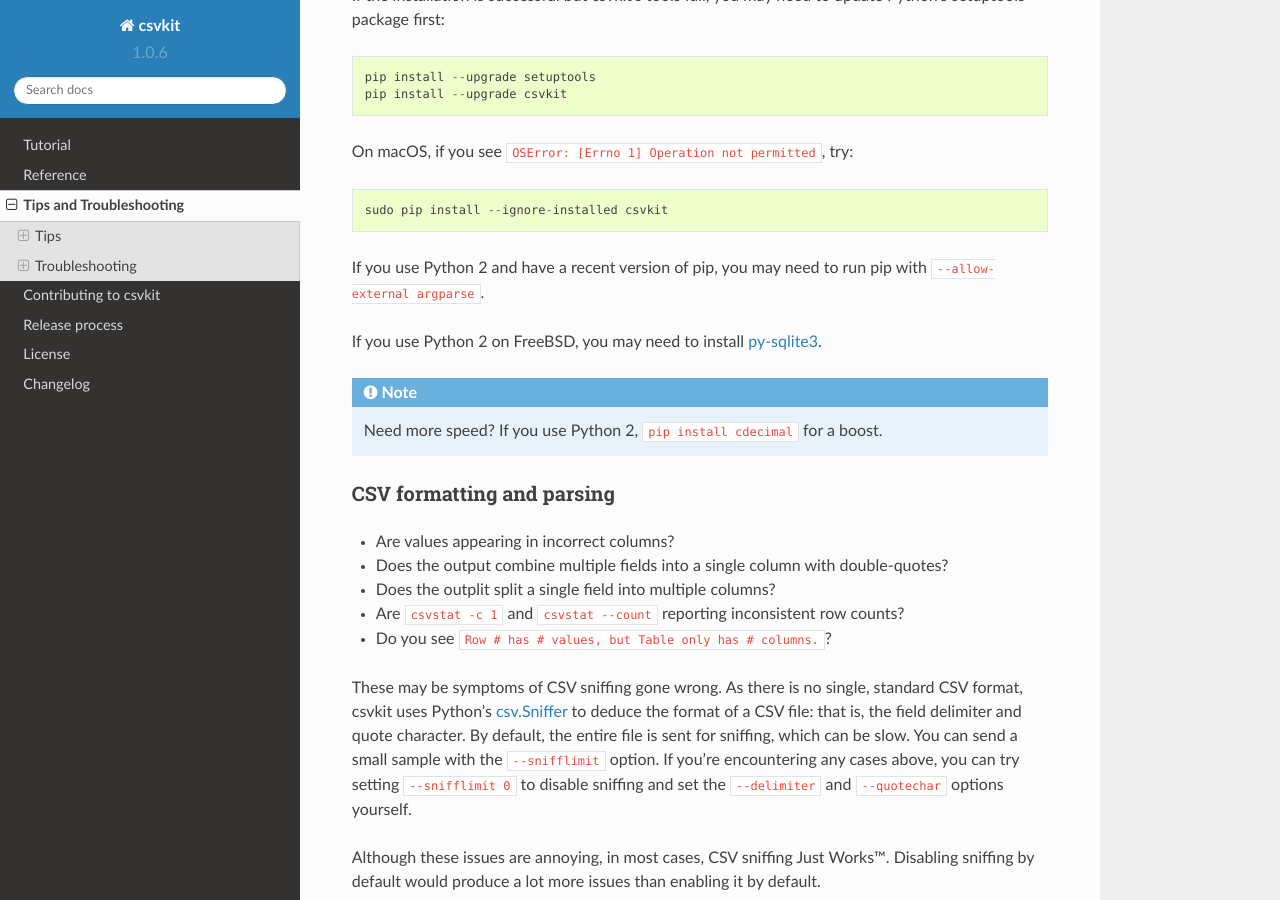
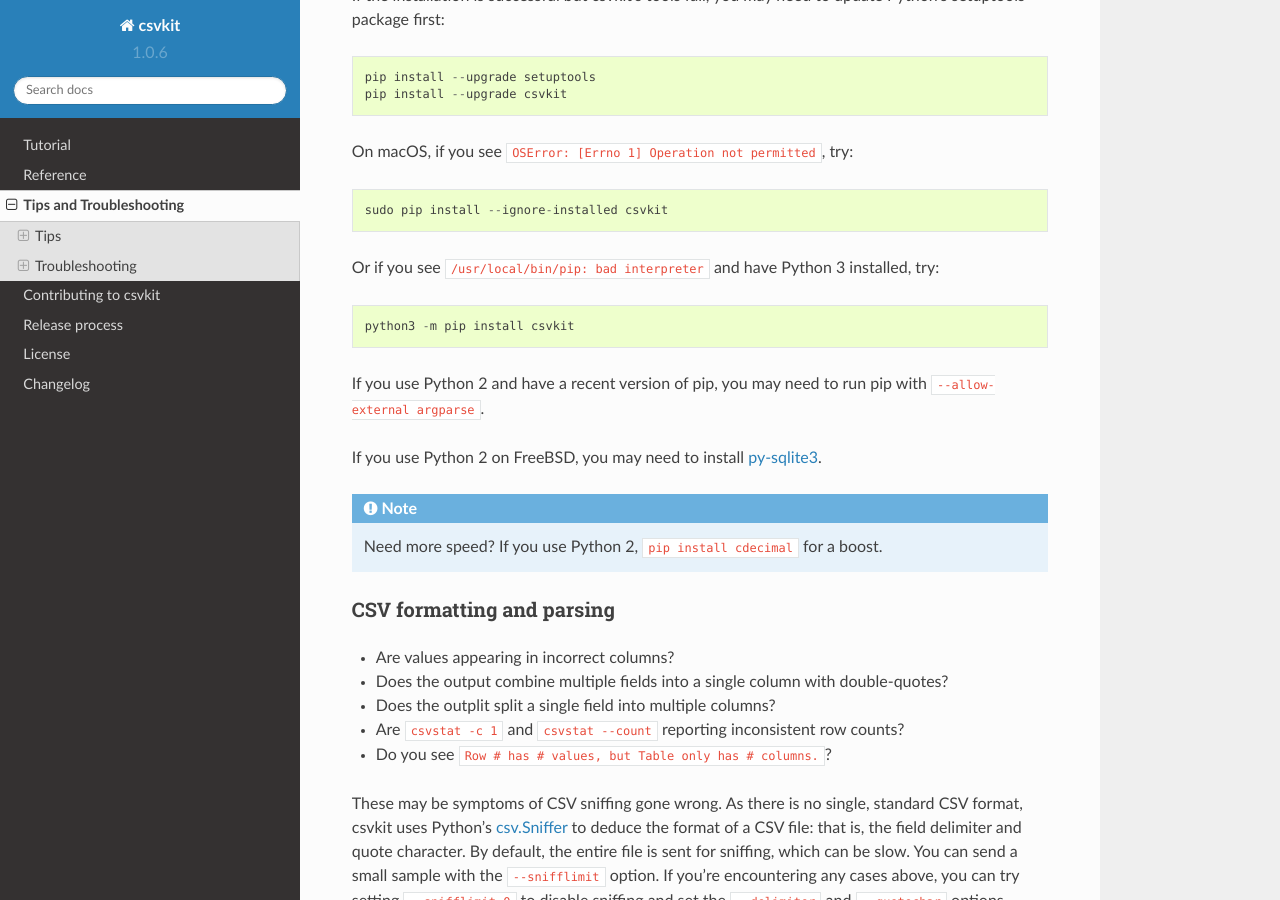
Before and after one commit to wireservice/csvkit, a Sphinx documentation site: the page built from docs/tricks.rst, in a window 1280 px wide and 900 px high, scrolled down 1447 px. Built offline with Sphinx 7.4.7 and the Read the Docs theme 2.0.0, drawn with Linux system fonts in a browser that asks for light colours.

Commit message:
Update tricks.rst

```diff
--- a/docs/tricks.rst
+++ b/docs/tricks.rst
@@ -61,6 +61,10 @@
 On macOS, if you see ``OSError: [Errno 1] Operation not permitted``, try::
 
     sudo pip install --ignore-installed csvkit
+
+Or if you see ``/usr/local/bin/pip: bad interpreter`` and have Python 3 installed, try::
+
+    python3 -m pip install csvkit
 
 If you use Python 2 and have a recent version of pip, you may need to run pip with :code:`--allow-external argparse`.
 
```
